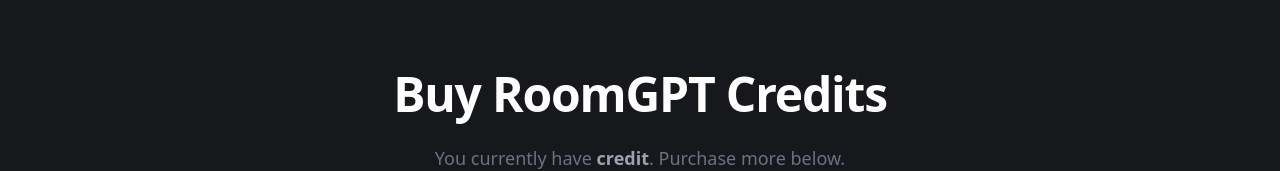
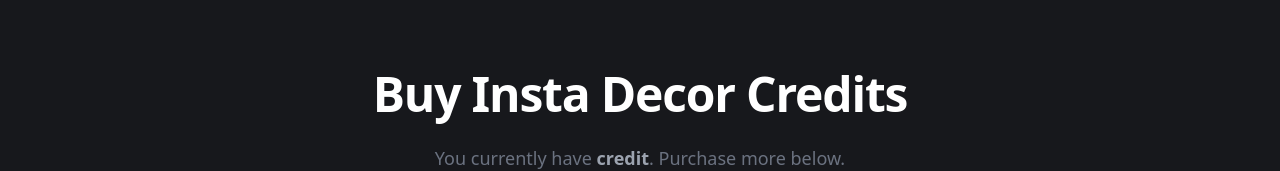
Before and after one commit to hhouaiss/instadecor, a Next.js app: page /buy-credits in a window 1280 px wide. Shown: the part 161-332 px from the top of the page. Built offline with nearby package versions, Linux system fonts and the light colour scheme; no server answers.

Commit message:
title update

```diff
--- a/pages/buy-credits.tsx
+++ b/pages/buy-credits.tsx
@@ -26,7 +26,7 @@ export default function Pricing() {
         <div className="mx-auto max-w-7xl px-6 lg:px-8">
           <div className="mx-auto max-w-4xl text-center">
             <p className="mt-2 text-4xl font-bold tracking-tight text-white sm:text-5xl">
-              Buy RoomGPT Credits
+              Buy Insta Decor Credits
             </p>
           </div>
         </div>
```
